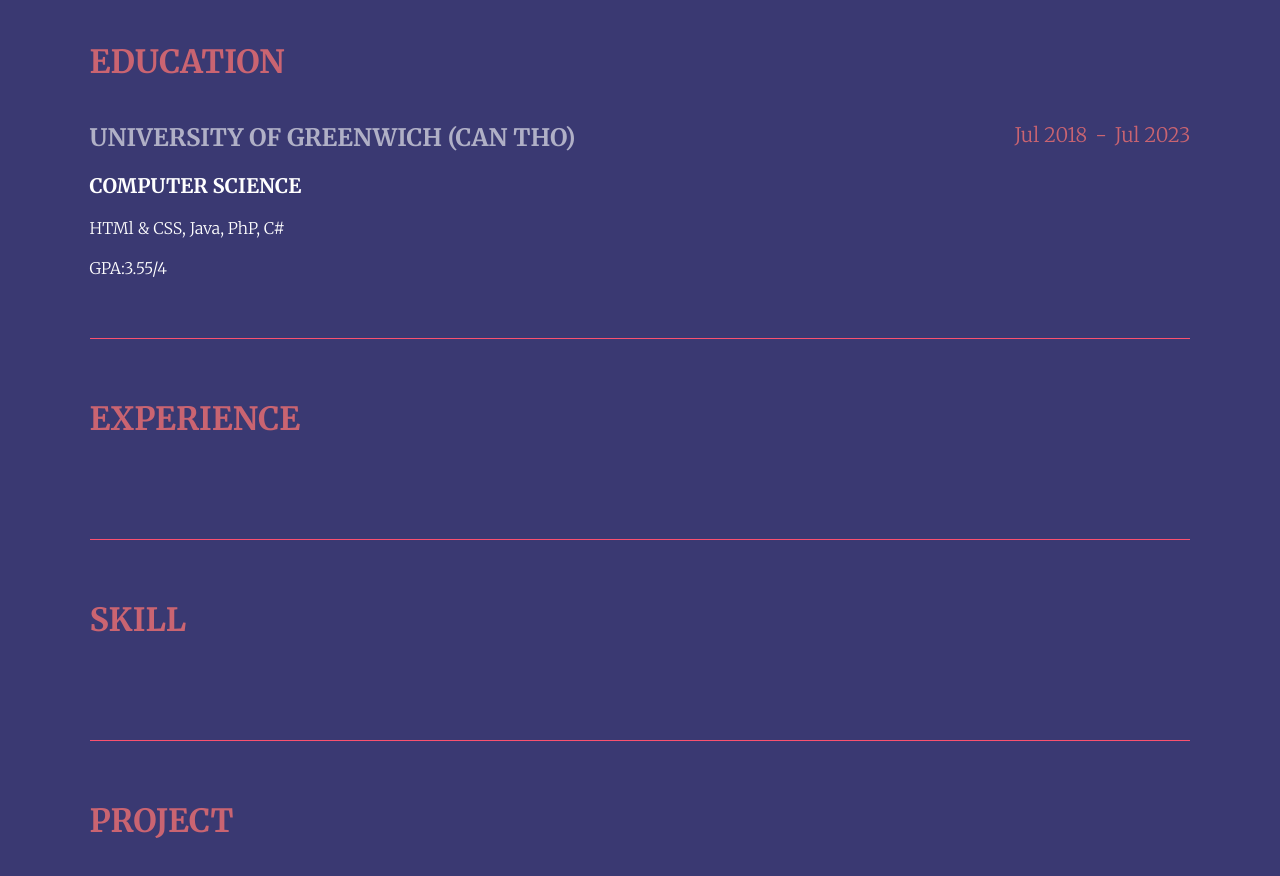
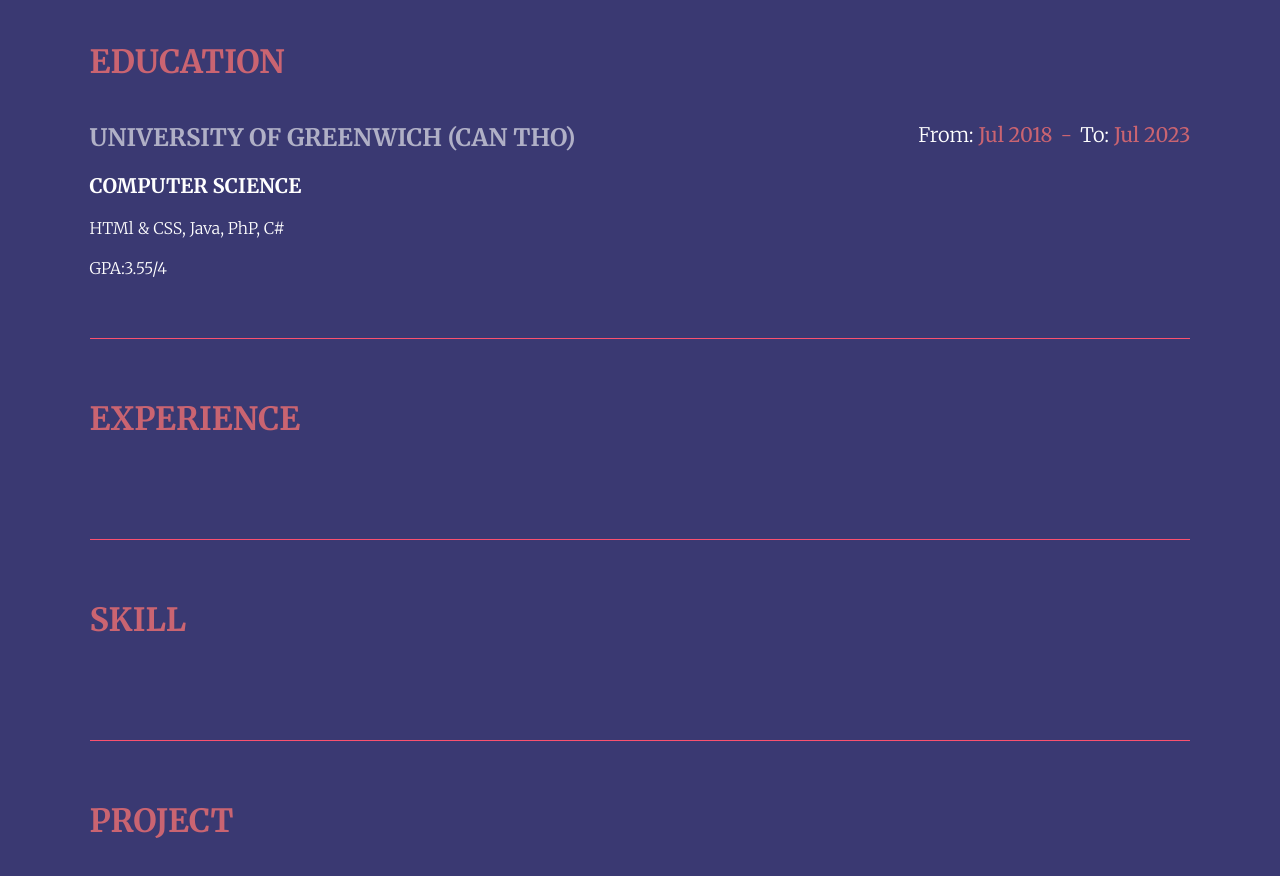
Before and after one commit to bangqh123/portfolio, a React (Vite) app: page / in a window 1280 px wide. Shown: the part 1240-2116 px from the top of the page. Built offline with nearby package versions, Linux system fonts and the light colour scheme.

Commit message:
update education

```diff
--- a/src/pages/home/sections/Educations/Education.media.scss
+++ b/src/pages/home/sections/Educations/Education.media.scss
@@ -108,7 +108,7 @@
                 }
 
                 .school-item-time {
-                    gap: 20px;
+                    gap: 12px;
                     flex-direction: column;
                     font-size: $font-size-14;
 
--- a/src/pages/home/sections/Educations/Education.scss
+++ b/src/pages/home/sections/Educations/Education.scss
@@ -52,14 +52,20 @@
                 gap: 8px;
                 display: flex;
                 color: $text-color;
-                // flex-direction: column;
                 align-items: flex-start;
                 font-size: $font-size-20;
                 text-transform: capitalize;
                 justify-content: flex-start;
 
-                p {
+                .item-time-end,
+                .item-time-start {
                     margin: 0;
+                    color: $white-color;
+
+                    strong {
+                        color: $text-color;
+                        font-weight: $font-weight-400;
+                    }
                 }
             }
         }
--- a/src/pages/home/sections/Educations/Education.tsx
+++ b/src/pages/home/sections/Educations/Education.tsx
@@ -26,9 +26,9 @@
                 <span className='item-infor-gpa'>{gpa}</span>
               </div>
               <div className='school-item-time'>
-                <p className='item-time-start'>{start}</p>
+                <p className='item-time-start'>From: <strong>{start}</strong></p>
                 <span>-</span>
-                <p className='item-time-end'>{end}</p>
+                <p className='item-time-end'>To: <strong>{end}</strong></p>
               </div>
             </div>
           </div>
```
